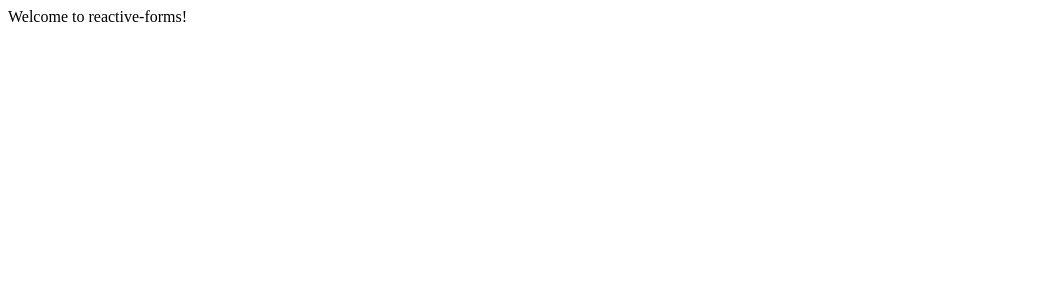
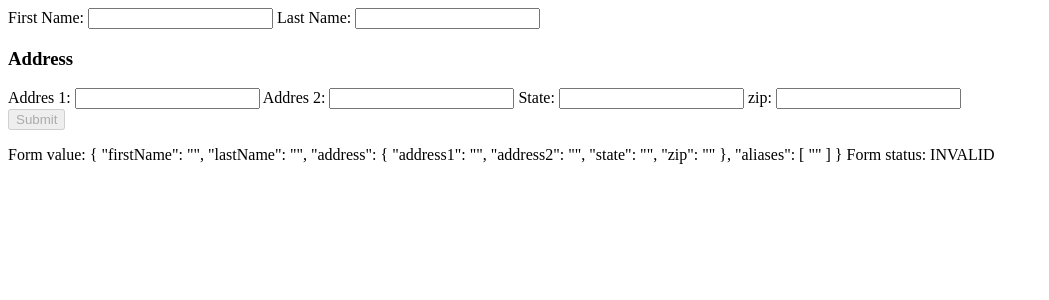
Before and after one commit to humbertojacobm/reactive-forms-angular-8, an Angular app: page / in a window 1280 px wide. Shown: the top 300 px of the page, without its empty margins (0-1049 px from the left). Built offline with nearby package versions, Linux system fonts and the light colour scheme.

Commit message:
using pipe json to see the form state in realtime, using formGroupName, and declaring formArray in the component

```diff
--- a/src/app/app.component.html
+++ b/src/app/app.component.html
@@ -1,2 +1,58 @@
 
-    Welcome to {{ title }}!
+  <form [formGroup]="form"
+        (ngSubmit)="onSubmit()"
+  >
+    <label for="">
+      First Name:
+      <input type="text"
+             formControlName="firstName"
+             required
+      >
+    </label>
+    <label for="">
+      Last Name:
+      <input type="text"
+             formControlName="lastName"
+      >
+    </label>
+    <div formGroupName="address">
+      <h3>Address</h3>
+      <label for="">
+        Addres 1:
+        <input type="text"
+               formControlName="address1"
+        >
+      </label>
+      <label for="">
+        Addres 2:
+        <input type="text"
+               formControlName="address2"
+        >
+      </label>
+      <label for="">
+        State:
+        <input type="text"
+               formControlName="state"
+        >
+      </label>
+      <label for="">
+        zip:
+        <input type="text"
+               formControlName="zip"
+        >
+      </label>
+    </div>
+    <div>
+
+    </div>
+    <button
+        type="submit"
+        [disabled]="!form.valid"
+    >
+      Submit
+    </button>
+    <p>
+      Form value: {{formValue | json}}
+      Form status: {{form.status}}
+    </p>
+  </form>
--- a/src/app/app.component.ts
+++ b/src/app/app.component.ts
@@ -1,5 +1,10 @@
 import { Component, OnInit } from '@angular/core';
-import {FormBuilder, FormControl, FormGroup, Validators, Form} from '@angular/forms';
+import {FormBuilder,
+       FormControl,
+       FormGroup,
+       Validators,
+       Form,
+       FormArray} from '@angular/forms';
 
 @Component({
   selector: 'app-root',
@@ -26,9 +31,28 @@ export class AppComponent implements OnInit {
         state: [''],
         zip: ['']
       }),
-      mobiles: this.fb.array([])
+      aliases: this.fb.array([
+        this.fb.control('')
+      ])
     })
 
   }
 
+  onSubmit(){
+  // TODO Use EventEmitter with form value
+  console.log(this.form.value);
+  }
+
+  get formValue(){
+    return this.form.value
+  }
+
+  get aliases(){
+    return this.form.get('aliases') as FormArray;
+  }
+
+  addAlias(){
+    this.aliases.push(this.fb.control(''));
+  }
+
 }
```
